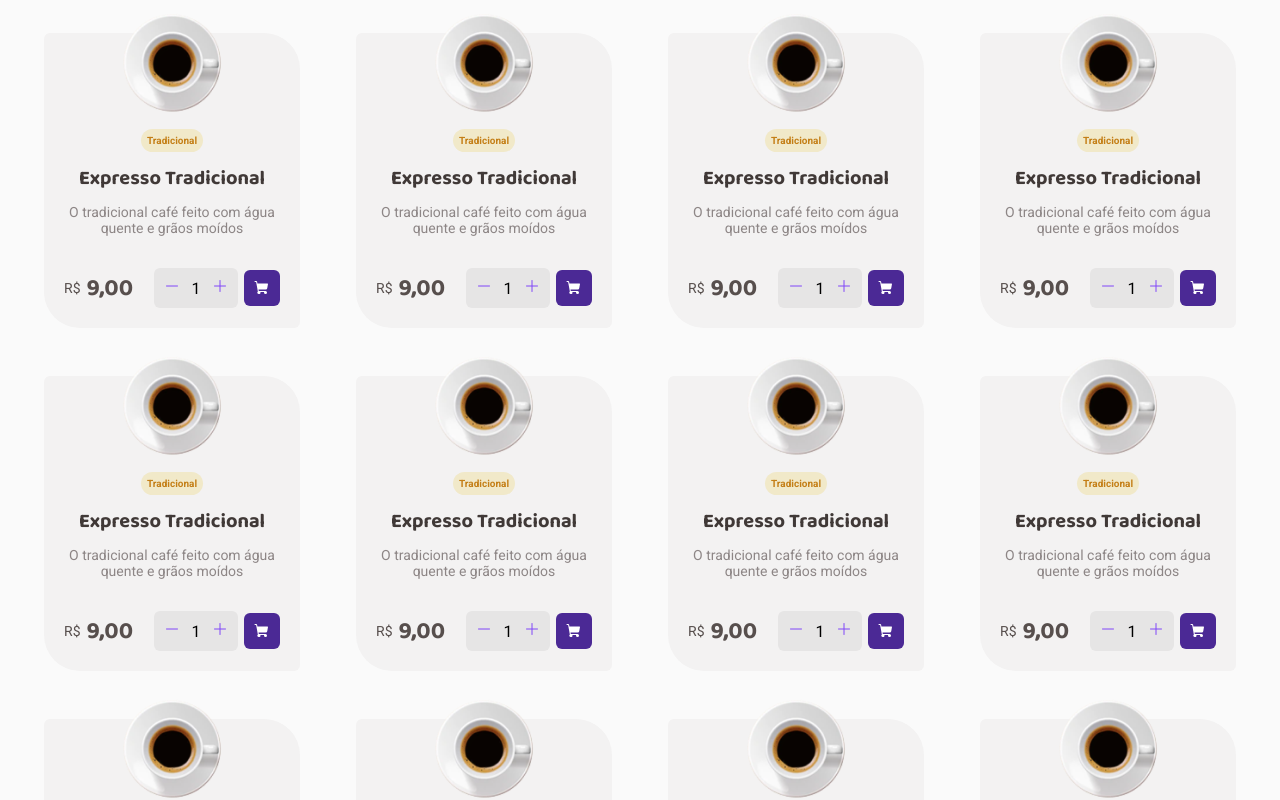
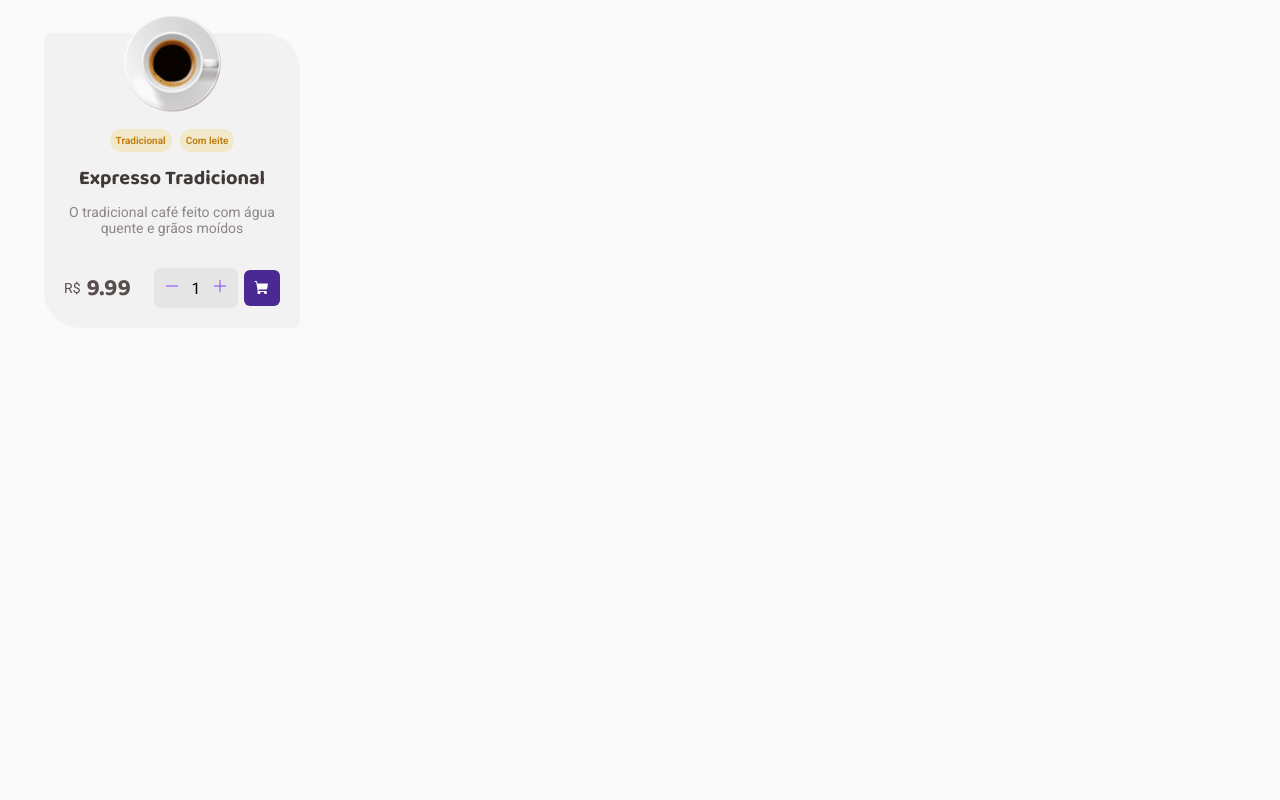
Before and after one commit to vhasousa/delivery-coffee, a React (Vite) app: page / in a window 1280 px wide. Shown: the part 720-1520 px from the top of the page. After the commit the page ends 1112 px from the top, so only its background shows below. Built offline with nearby package versions, Linux system fonts and the light colour scheme.

Commit message:
Save cart item in a state and counting

```diff
--- a/src/components/Card/index.tsx
+++ b/src/components/Card/index.tsx
@@ -1,30 +1,87 @@
 import { Minus, Plus, ShoppingCart } from 'phosphor-react'
-import coffeeImg from '../../assets/expresso.png'
+import { useContext, useEffect, useState } from 'react'
+import { CartContext, SelectedCoffeeDTO } from '../../contexts/CartContext'
 import { CardContainer } from './styles'
 
-export function Card() {
+interface CardProps {
+  coffeeId: number
+  name: string
+  description: string
+  tags: string[]
+  price: number
+  coffeeImage: string
+}
+
+export function Card({
+  coffeeId,
+  name,
+  description,
+  tags,
+  price,
+  coffeeImage,
+}: CardProps) {
+  const [quantityOfCoffee, setQuantityOfCoffee] = useState(1)
+
+  const { addToCart } = useContext(CartContext)
+
+  function addCoffee() {
+    setQuantityOfCoffee((state) => {
+      return state + 1
+    })
+  }
+
+  function removeCoffee() {
+    if (quantityOfCoffee > 1) {
+      setQuantityOfCoffee((state) => {
+        return state - 1
+      })
+    }
+  }
+
+  function handleAddToCart() {
+    const cartData = {
+      id: coffeeId,
+      coffeeImage,
+      name,
+      quantity: quantityOfCoffee,
+    }
+
+    addToCart(cartData)
+  }
+
   return (
     <CardContainer>
-      <img src={coffeeImg} alt="" />
-      <div className="card__tag">Tradicional</div>
-      <h3>Expresso Tradicional</h3>
-      <p>O tradicional café feito com água quente e grãos moídos</p>
+      <img src={coffeeImage} alt="" />
+      <div className="card__tag">
+        {tags.map((tag) => {
+          return <span key={tag}>{tag}</span>
+        })}
+      </div>
+      <h3>{name}</h3>
+      <p>{description}</p>
       <footer>
         <div>
           <span>R$</span>
-          <p>9,00</p>
+          <p>{price}</p>
         </div>
         <div>
           <div>
-            <button>
+            <button onClick={removeCoffee}>
               <Minus />
             </button>
-            <input step={1} type="number" value={1} />
-            <button>
+            <input
+              type="number"
+              min={1}
+              value={quantityOfCoffee}
+              onChange={(event) =>
+                setQuantityOfCoffee(parseInt(event.target.value))
+              }
+            />
+            <button onClick={addCoffee}>
               <Plus />
             </button>
           </div>
-          <button className="card__cart">
+          <button onClick={handleAddToCart} className="card__cart">
             <ShoppingCart weight="fill" />
           </button>
         </div>
--- a/src/components/Card/styles.ts
+++ b/src/components/Card/styles.ts
@@ -18,6 +18,10 @@ export const CardContainer = styled.article`
   }
 
   .card__tag {
+    display: flex;
+    gap: 0.5rem;
+
+    span {
       background: ${(props) => props.theme['yellow-light']};
       color: ${(props) => props.theme['yellow-dark']};
       padding: 0.375rem;
@@ -25,6 +29,7 @@ export const CardContainer = styled.article`
       font-size: 0.625rem;
       font-weight: 700;
       margin-top: 1rem;
+    }
   }
 
   h3 {
--- a/src/components/Header/index.tsx
+++ b/src/components/Header/index.tsx
@@ -1,10 +1,27 @@
 import { NavLink } from 'react-router-dom'
-import { HeaderContainer } from './styles'
+import { CartAmount, HeaderContainer } from './styles'
 import { MapPin, ShoppingCart } from 'phosphor-react'
 
 import logoImg from '../../assets/logo.png'
+import { useContext, useEffect, useState } from 'react'
+import { CartContext } from '../../contexts/CartContext'
 
 export function Header() {
+  const [cartAmount, setCartAmount] = useState(0)
+  const [hasProduct, setHasProduct] = useState(false)
+
+  const { cartLength } = useContext(CartContext)
+
+  useEffect(() => {
+    setCartAmount((state) => (state = cartLength))
+
+    console.log(cartAmount)
+
+    if (cartAmount >= 1) {
+      setHasProduct((state) => (state = true))
+    }
+  }, [cartAmount, cartLength])
+
   return (
     <HeaderContainer>
       <div className="header__wrapper">
@@ -16,6 +33,9 @@ export function Header() {
           </NavLink>
 
           <NavLink to="/" title="">
+            <CartAmount hasProduct={hasProduct}>
+              <span>{cartAmount}</span>
+            </CartAmount>
             <ShoppingCart size={24} weight="fill" />
           </NavLink>
         </div>
--- a/src/components/Header/styles.ts
+++ b/src/components/Header/styles.ts
@@ -38,6 +38,7 @@ export const HeaderContainer = styled.header`
       }
 
       &:nth-child(2) {
+        position: relative;
         background: ${(props) => props.theme['yellow-light']};
         padding: 0.5rem;
         border-radius: 6px;
@@ -49,3 +50,22 @@ export const HeaderContainer = styled.header`
     }
   }
 `
+
+export const CartAmount = styled.div<{
+  hasProduct: boolean
+}>`
+  position: absolute;
+  padding: 0.5rem;
+  right: -0.5rem;
+  top: -0.6rem;
+
+  border-radius: 100%;
+  background: ${(props) => props.theme['yellow-dark']};
+
+  font-weight: bold;
+  font-size: 0.75rem;
+  color: ${(props) => props.theme.white};
+  line-height: 0.5rem;
+
+  visibility: ${(props) => (props.hasProduct ? 'visible' : 'hidden')};
+`
--- a/src/pages/Home/index.tsx
+++ b/src/pages/Home/index.tsx
@@ -1,26 +1,56 @@
 import { Card } from '../../components/Card'
-import { Hero } from './Hero'
+import { Hero } from './components/Hero'
 import { HomeContainer } from './styles'
+import coffeeImg from '../../assets/expresso.png'
+import { useContext, useEffect, useState } from 'react'
+import { CartContext } from '../../contexts/CartContext'
+
+const coffees = [
+  {
+    id: 1,
+    name: 'Expresso Tradicional',
+    description: 'O tradicional café feito com água quente e grãos moídos',
+    tags: ['Tradicional', 'Com leite'],
+    price: 9.99,
+    coffeeImage: coffeeImg,
+  },
+]
+
+interface CardDTO {
+  id: number
+  name: string
+  description: string
+  tags: string[]
+  price: number
+  coffeeImage: string
+}
 
 export function Home() {
+  const [cards, setCards] = useState<CardDTO[]>([])
+
+  useEffect(() => {
+    setCards(coffees)
+  }, [cards])
+
   return (
     <HomeContainer>
       <Hero />
       <section className="coffees">
         <h2>Nossos cafés</h2>
         <div className="coffee-cards">
-          <Card />
-          <Card />
-          <Card />
-          <Card />
-          <Card />
-          <Card />
-          <Card />
-          <Card />
-          <Card />
-          <Card />
-          <Card />
-          <Card />
+          {cards.map((coffee) => {
+            return (
+              <Card
+                key={coffee.id}
+                coffeeId={coffee.id}
+                name={coffee.name}
+                description={coffee.description}
+                tags={coffee.tags}
+                price={coffee.price}
+                coffeeImage={coffeeImg}
+              />
+            )
+          })}
         </div>
       </section>
     </HomeContainer>
```
Lines whose indentation alone changed are shown as unchanged.
